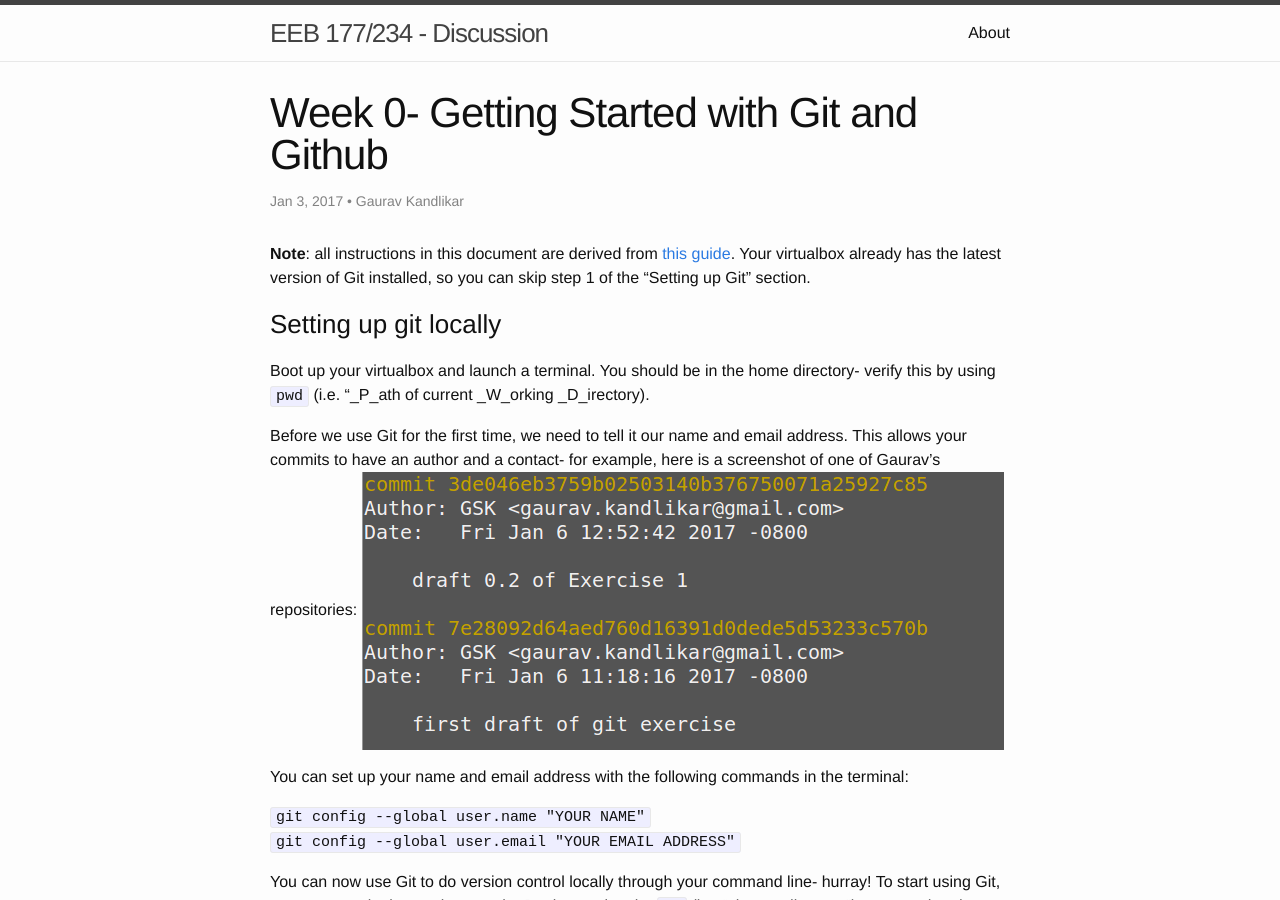
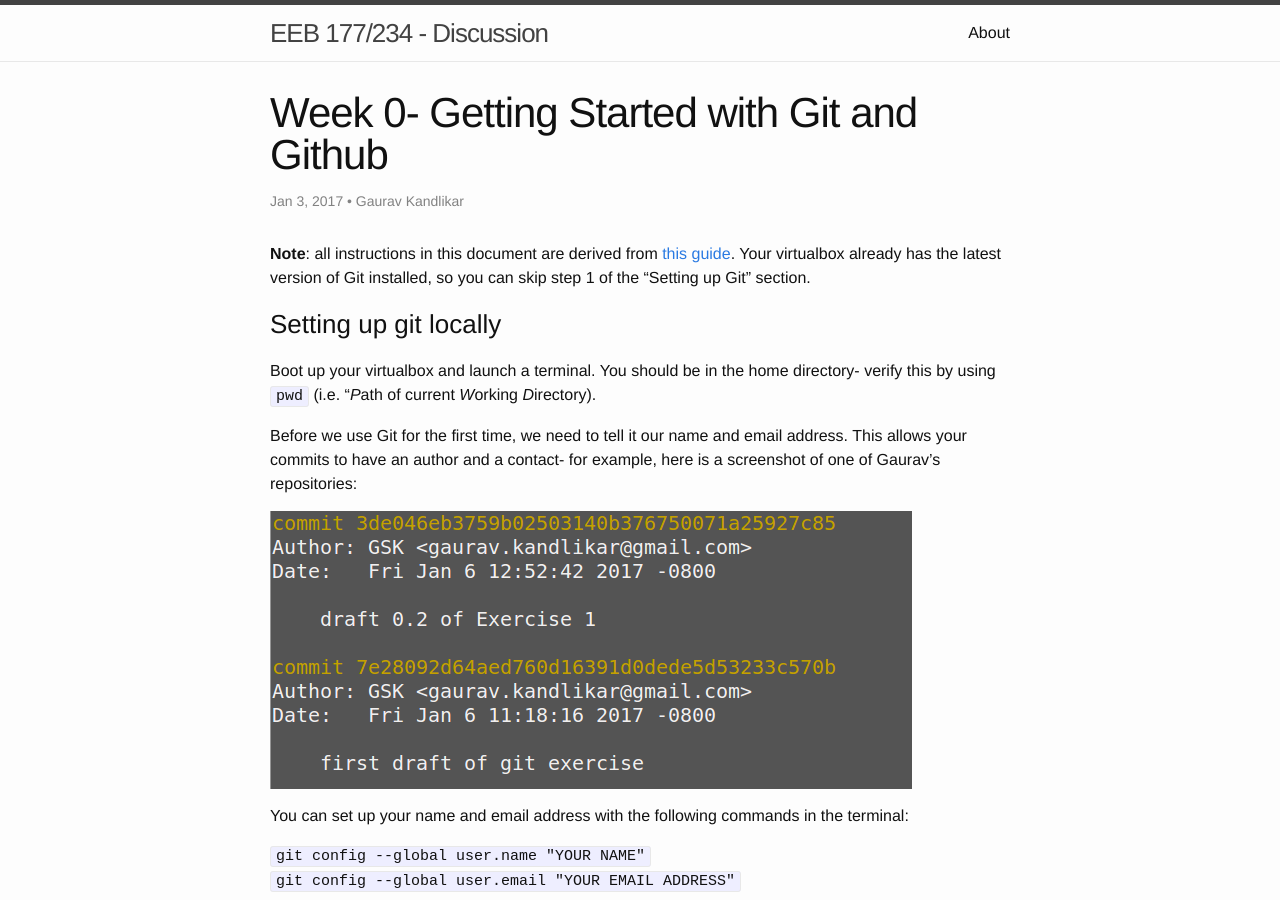
Before and after one commit to michaelalfaro/eeb177-W17.github.io, a Jekyll site: the page built from _posts/2017-01-03-setup-github.markdown, in a window 1280 px wide and 900 px high. Built offline with Jekyll 4.4.1, drawn with Linux system fonts in a browser that asks for light colours.

Commit message:
tweaks...

```diff
--- a/_posts/2017-01-03-setup-github.markdown
+++ b/_posts/2017-01-03-setup-github.markdown
@@ -9,9 +9,10 @@ author: Gaurav Kandlikar
 
 ### Setting up git locally
 
-Boot up your virtualbox and launch a terminal. You should be in the home directory- verify this by using `pwd` (i.e. "_P_ath of current _W_orking _D_irectory).
+Boot up your virtualbox and launch a terminal. You should be in the home directory- verify this by using `pwd` (i.e. "*P*ath of current *W*orking *D*irectory).
 
 Before we use Git for the first time, we need to tell it our name and email address. This allows your commits to have an author and a contact- for example, here is a screenshot of one of Gaurav's repositories:
+
 ![]({{ site.url }}/images/git-screenshot.png)
 
 
```
